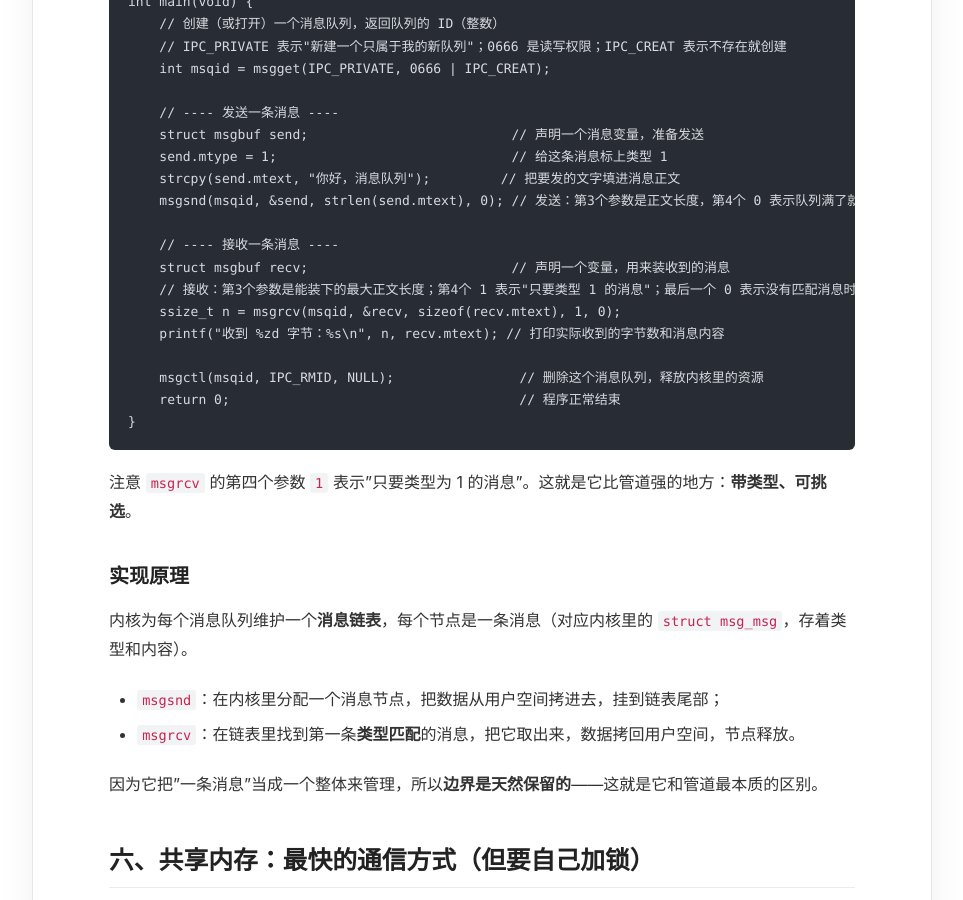
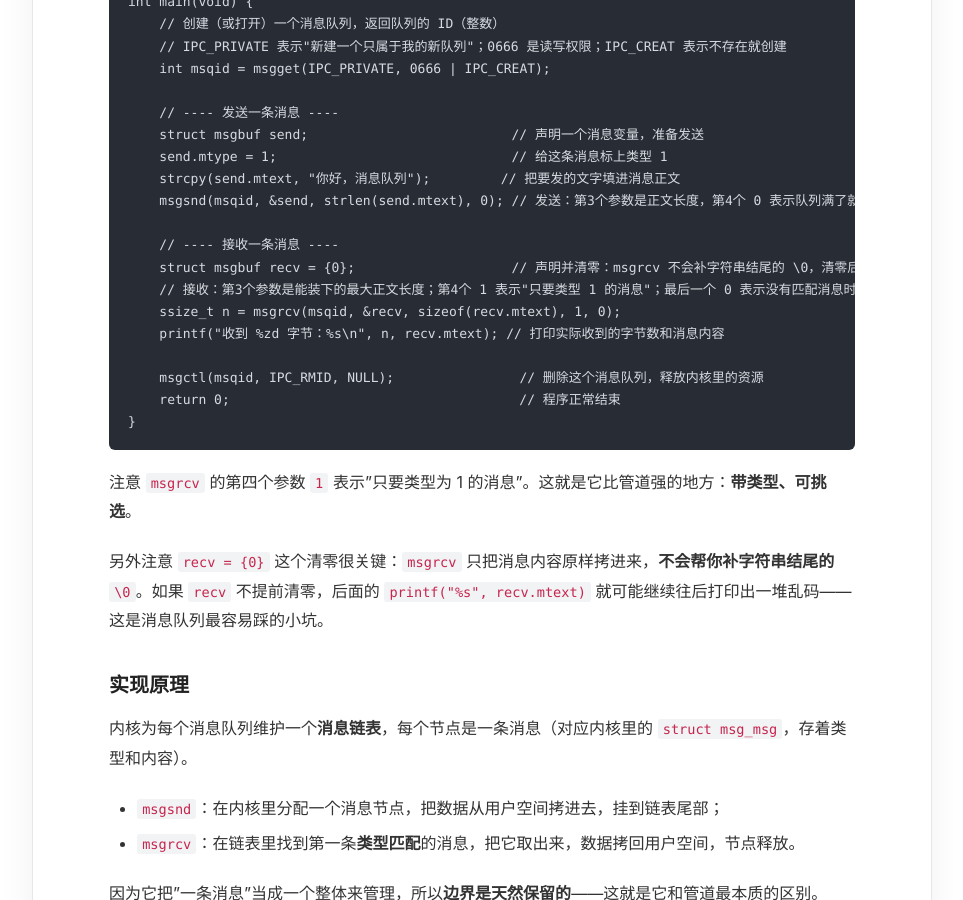
Before and after one commit to lnsyyj/lnsyyj.github.io, a Jekyll site: the page built from _posts/2026-10-24-ipc.md, in a window 1280 px wide and 900 px high, scrolled down 8741 px. Shown: the whole window, without its empty margins (158-1121 px from the left). Built offline with Jekyll 4.4.1, drawn with Linux system fonts in a browser that asks for light colours.

Commit message:
docs: IPC 文章修正消息队列接收缓冲区未清零的问题

````diff
--- a/_posts/2026-10-24-ipc.md
+++ b/_posts/2026-10-24-ipc.md
@@ -303,7 +303,7 @@ int main(void) {
     msgsnd(msqid, &send, strlen(send.mtext), 0); // 发送：第3个参数是正文长度，第4个 0 表示队列满了就阻塞等待
 
     // ---- 接收一条消息 ----
-    struct msgbuf recv;                          // 声明一个变量，用来装收到的消息
+    struct msgbuf recv = {0};                    // 声明并清零：msgrcv 不会补字符串结尾的 \0，清零后 printf 才不会越界打印
     // 接收：第3个参数是能装下的最大正文长度；第4个 1 表示"只要类型 1 的消息"；最后一个 0 表示没有匹配消息时就阻塞
     ssize_t n = msgrcv(msqid, &recv, sizeof(recv.mtext), 1, 0);
     printf("收到 %zd 字节：%s\n", n, recv.mtext); // 打印实际收到的字节数和消息内容
@@ -314,6 +314,8 @@ int main(void) {
 ```
 
 注意 `msgrcv` 的第四个参数 `1` 表示"只要类型为 1 的消息"。这就是它比管道强的地方：**带类型、可挑选**。
+
+另外注意 `recv = {0}` 这个清零很关键：`msgrcv` 只把消息内容原样拷进来，**不会帮你补字符串结尾的 `\0`**。如果 `recv` 不提前清零，后面的 `printf("%s", recv.mtext)` 就可能继续往后打印出一堆乱码——这是消息队列最容易踩的小坑。
 
 ### 实现原理
 
````
